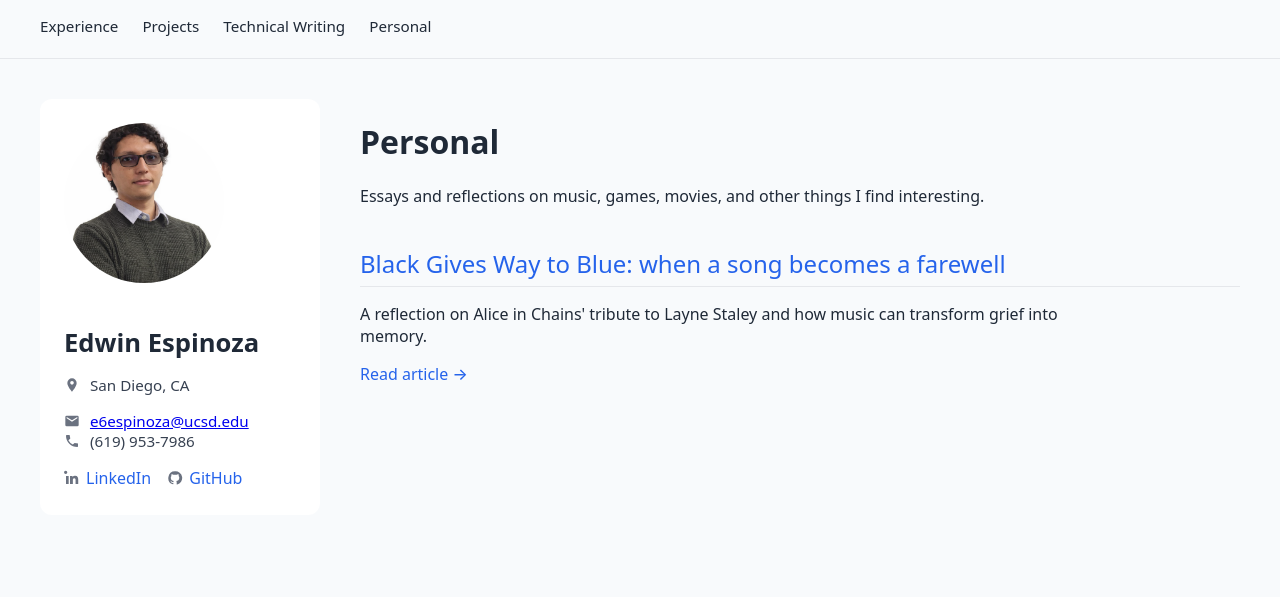
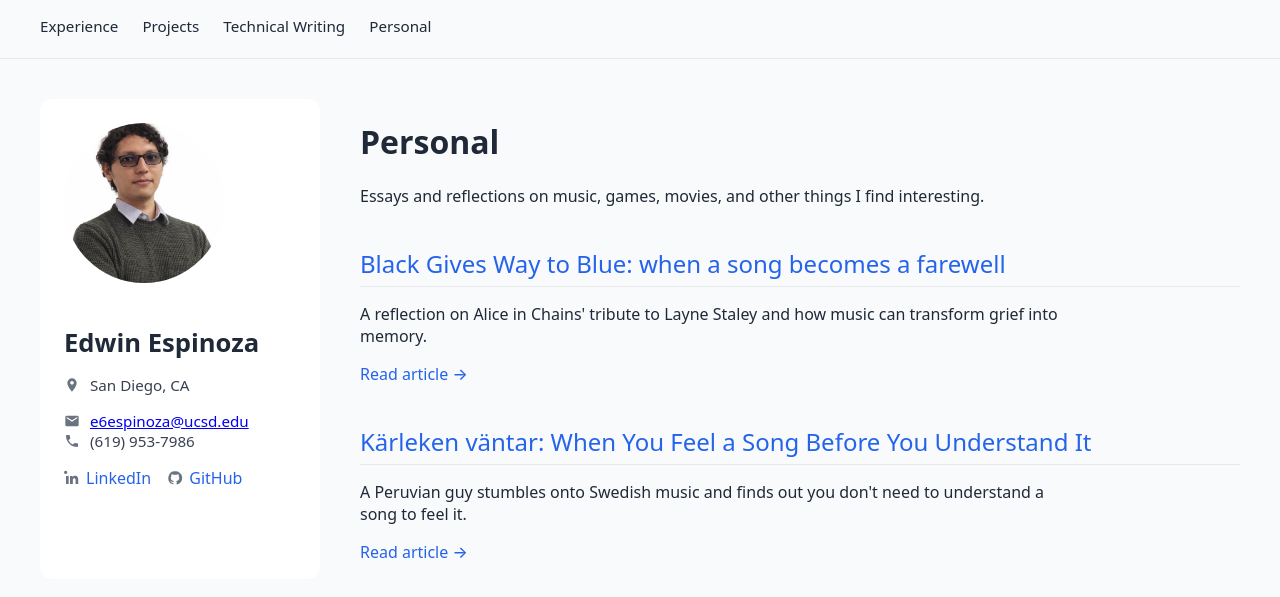
Before and after one commit to aldair-ai/aldair-ai.github.io, a Jekyll site: the page built from personal.md, in a window 1280 px wide. Shown: the top 597 px of the page. Built offline with Jekyll 4.4.1, drawn with Linux system fonts in a browser that asks for light colours.

Commit message:
feat: Updating personal MD info

```diff
--- a/personal.md
+++ b/personal.md
@@ -39,6 +39,31 @@ Read article →
 
 </article>
 
+
+<article class="post">
+
+
+<h2>
+<a href="{{ '/personal-posts/karleken-vantar' | relative_url }}">
+Kärleken väntar: When You Feel a Song Before You Understand It
+</a>
+</h2>
+
+<p>
+A Peruvian guy stumbles onto Swedish music and finds out you don't need to understand a song to feel it.
+</p>
+
+<p>
+<a href="{{ '/personal-posts/karleken-vantar' | relative_url }}">
+Read article →
+</a>
+</p>
+
+</article>
+
+
+
+
 </div>
 
 </main>
```
